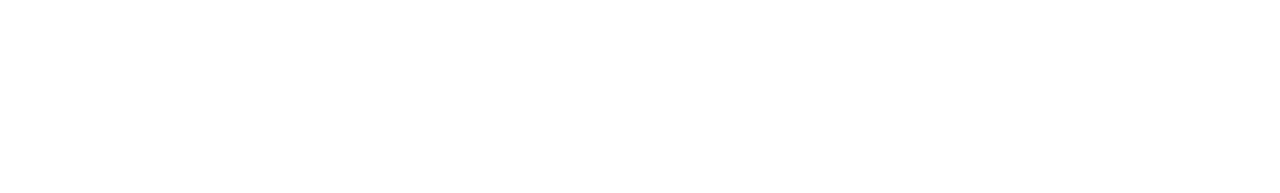
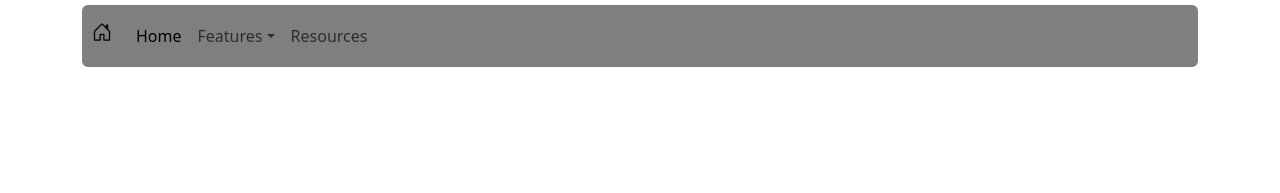
Before and after one commit to anapaltami/ZooplanktonPopWebsite, a plain HTML site: page index.html in a window 1280 px wide. Shown: the top 193 px of the page. Drawn offline with nearby package versions, Linux system fonts and the light colour scheme.

Commit message:
Add responsive navigation bar

```diff
--- a/index.html
+++ b/index.html
@@ -5,8 +5,76 @@
     <meta http-equiv="X-UA-Compatible" content="IE=edge">
     <meta name="viewport" content="width=device-width, initial-scale=1.0">
     <title>Zooplankton Populations</title>
+
+    <!-- * Bootstrap CSS link -->
+    <link href="https://cdn.jsdelivr.net/npm/bootstrap@5.3.0-alpha3/dist/css/bootstrap.min.css" rel="stylesheet" integrity="sha384-KK94CHFLLe+nY2dmCWGMq91rCGa5gtU4mk92HdvYe+M/SXH301p5ILy+dN9+nJOZ" crossorigin="anonymous">
+
+    <!-- * Bootstrap Icons link -->
+    <link rel="stylesheet" href="https://cdn.jsdelivr.net/npm/bootstrap-icons@1.10.4/font/bootstrap-icons.css">
+
+    <!-- * Custom CSS link -->
+    <link rel="stylesheet" href="style.css" type="text/css">
 </head>
-<body>
 
+<!-- * Body content -->
+<body style="height: 2000px;">
+    <div class="hero"></div>
+    <!-- * Header content -->
+    <header>
+        <div class="container fixed-top" id="nav-container">
+            <nav class="navbar rounded navbar-expand-sm navbar-custom">
+                <a class="navbar-brand h1" href="#">
+                    <i class="bi bi-house-door"></i>
+                </a>
+                <button class="navbar-toggler" type="button" data-bs-toggle="collapse" data-bs-target="#navbarNav" aria-controls="navbarNav" aria-expanded="false" aria-label="Toggle navigation">
+                    <span class="navbar-toggler-icon"></span>
+                </button>
+                <div class="collapse navbar-collapse" id="navbarNav">
+                    <ul class="navbar-nav">
+                        <li class="nav-item">
+                            <a href="#" class="nav-link active">Home</a>
+                        </li>
+                        <li class="nav-item dropdown">
+                            <a href="#" class="nav-link dropdown-toggle" id="navbarDropdown" role="button" data-bs-toggle="dropdown" aria-expanded="false">Features</a>
+                            <ul class="dropdown-menu" aria-labelledby="navbarDropdown">
+                                <li>
+                                    <a href="#" class="dropdown-item">Feature #1</a>
+                                </li>
+                                <li>
+                                    <a href="#" class="dropdown-item">Feature #2</a>
+                                </li>
+                                <li>
+                                    <a href="#" class="dropdown-item">Feature #3</a>
+                                </li>
+                            </ul>
+                        </li>
+                        <li class="nav-item">
+                            <a href="#" class="nav-link">Resources</a>
+                        </li>
+                    </ul>
+                </div>
+            </nav>
+        </div>
+        <h1>Zooplankton Populations</h1>
+    </header>
+
+    <!-- * Main content -->
+    <main>
+        <h2>Test H2</h2>
+        <p>Lorem, ipsum dolor sit amet consectetur adipisicing elit. Quos, at maxime quo molestiae quibusdam sit pariatur deserunt ad, eos perspiciatis numquam sed facilis voluptatem cum atque veritatis adipisci dolorum laudantium!</p>
+    </main>
+
+    <!-- * Footer content -->
+    <footer>
+        <small>
+            Footer content
+        </small>
+    </footer>
+
+    <!-- * Bootstrap JavaScript Bundle source -->
+    <script src="https://cdn.jsdelivr.net/npm/bootstrap@5.3.0-alpha3/dist/js/bootstrap.bundle.min.js" integrity="sha384-ENjdO4Dr2bkBIFxQpeoTz1HIcje39Wm4jDKdf19U8gI4ddQ3GYNS7NTKfAdVQSZe" crossorigin="anonymous"></script>
+
+    <!-- * Custom JavaScript source -->
+    <script src="script.js"></script>
 </body>
 </html>
--- /dev/null
+++ b/style.css
@@ -0,0 +1,16 @@
+body {
+    color: white;
+}
+
+.hero {
+    width: 100%;
+}
+
+.navbar-custom {
+    background-color: rgba(0, 0, 0, 0.5);
+    padding: 10px;
+}
+
+#nav-container {
+    margin-top: 5px;
+}
```
Also changed, not shown: script.js (added).
